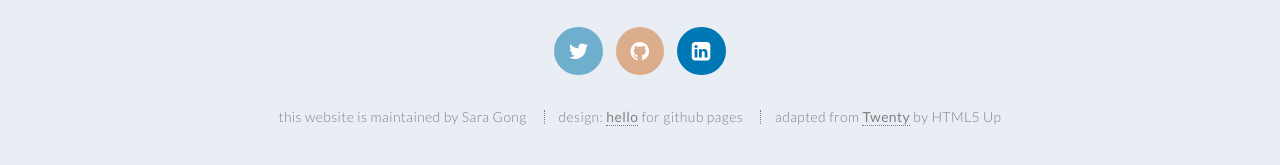
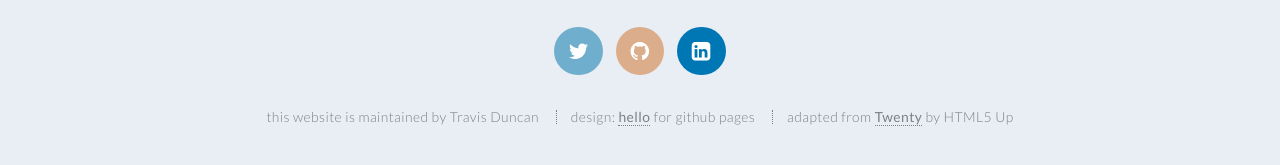
Before and after one commit to TravDunc/hellotemplatedraft, a Jekyll site: the page built from index.md, in a window 1280 px wide and 900 px high, scrolled down 5491 px. Shown: the part 707-872 px from the top of the window. Built offline with Jekyll 4.4.1, drawn with Linux system fonts in a browser that asks for light colours; part of the change alters nothing that is shown.

Commit message:
Update _config.yml

```diff
--- a/_config.yml
+++ b/_config.yml
@@ -1,10 +1,10 @@
 # _config.yml
 
 # required, replace with your own information -----
-title: Hello for Github Pages
-author: Sara Gong
+title: Travis Duncan | Information Systems Security Manager
+author: Travis Duncan
 description: >
-  A minimalist template for designing a personal GitHub Pages website - without typing a single line of code.
+  CISSP with 6 years of IT and cybersecurity experience
 baseurl: ""
 
 plugins:
```
